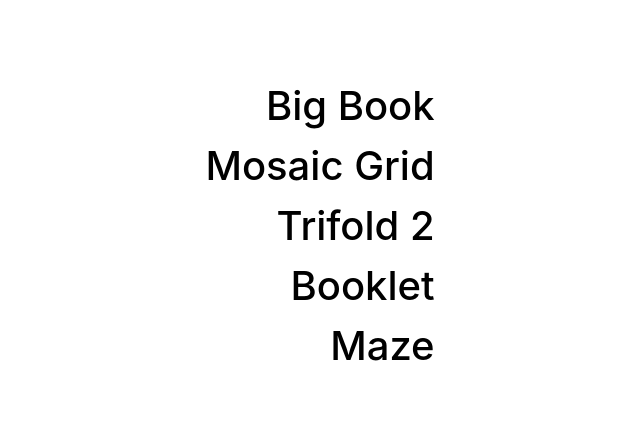
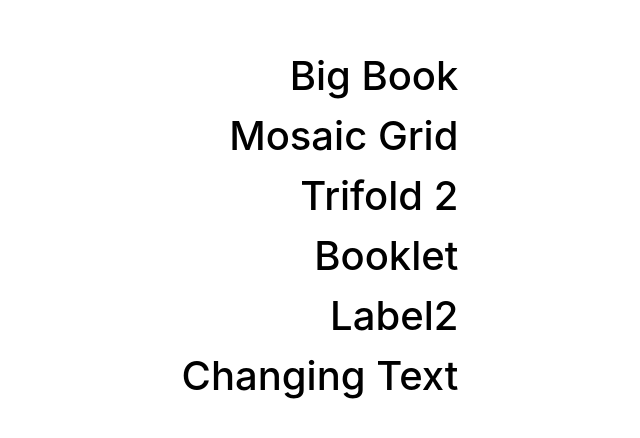
Before and after one commit to mjchin1/WebPageSamples, a React (Vite) app in the folder client/: page / in a window 1280 px wide. Shown: the part 174-612 px from the top of the page, without its empty margins (320-960 px from the left). Built offline with nearby package versions, Linux system fonts and the light colour scheme; a web font is replaced by a local one.

Commit message:
updating nav links

```diff
--- a/client/src/Components/Navigations.jsx
+++ b/client/src/Components/Navigations.jsx
@@ -10,9 +10,9 @@ export default function Navigations() {
             <Link to = '/tf2'>Trifold 2</Link>
             {/* <Link to = '/sldn'>Slide-In</Link>  */}
             <Link to = '/bklt'>Booklet</Link>
-            <Link to = '/maze'>Maze</Link>
+            {/* <Link to = '/maze'>Maze</Link> */}
             {/* <Link to = '/lbl'>Label</Link> */}
-            {/* <Link to = '/lbl2'>Label2</Link> */}
+            <Link to = '/lbl2'>Label2</Link>
 
 
 
@@ -23,7 +23,7 @@ export default function Navigations() {
             {/* animations */}
             {/* <Link to = '/xylp'>Xylophone</Link>  */}
             {/* <Link to = '/outln'>Outline</Link>  */}
-            {/* <Link to = '/ct'>Changing Text</Link>  */}
+            <Link to = '/ct'>Changing Text</Link>
 
           {/* galleries */}
             {/* <Link to = '/mos'>Mosaic</Link> */}
```
